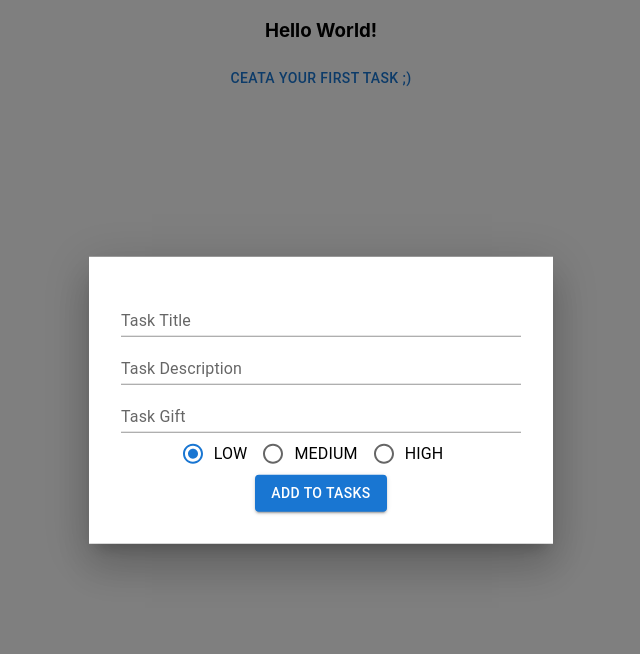
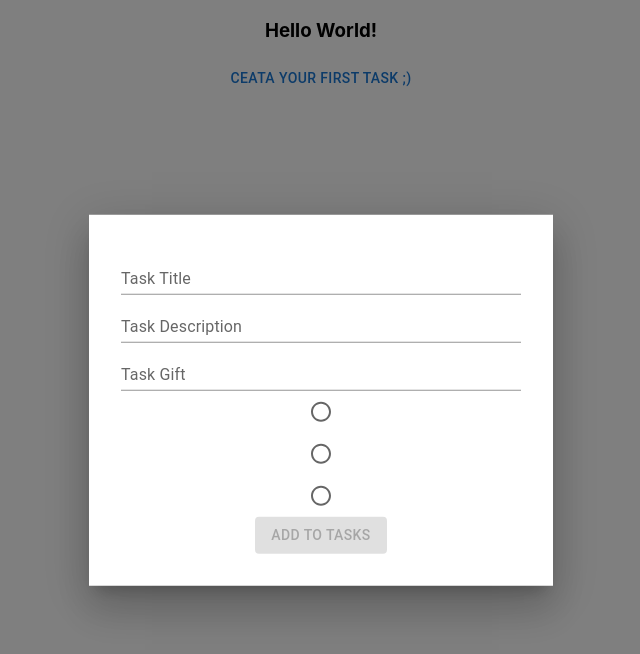
Before and after one commit to alimirzajani-off/todolist, a React (Create React App) app: page / in a window 1280 px wide. Both pictures are taken after a click on the button "CEATA YOUR FIRST TASK ;)". Shown: the top 654 px of the page, without its empty margins (319-959 px from the left). Built offline with nearby package versions, Linux system fonts and the light colour scheme; the HTML template or start-up script is replaced by a standard one.

Commit message:
fix form redux

```diff
--- a/src/containers/addTodo/addTodo.js
+++ b/src/containers/addTodo/addTodo.js
@@ -1,11 +1,11 @@
 import React, { useState, useEffect } from "react";
 import { connect } from "react-redux";
-import { Field, formValues, reduxForm, submit } from "redux-form";
+import { Field, reduxForm } from "redux-form";
 import { fetchtodolist, sendTodo } from "../../action";
 import Box from "@mui/material/Box";
 import Button from "@mui/material/Button";
 import Modal from "@mui/material/Modal";
-import { FormControlLabel, Radio, RadioGroup, TextField } from "@mui/material";
+import { Radio, RadioGroup, TextField } from "@mui/material";
 import { v4 as uuidv4 } from "uuid";
 import "./addTodo.sass";
 
@@ -20,18 +20,39 @@ const style = {
   p: 4,
 };
 
+const renderError = ({ error, touched }) => {
+  if (touched && error) {
+    return <div>{error}</div>;
+  }
+};
+
+const renderInput = ({ input, meta, label, type }) => {
+  return (
+    <>
+      <TextField label={label} variant="standard" type={type} {...input} />
+      <div>{renderError(meta)}</div>
+    </>
+  );
+};
+
+const renderRadioGroup = ({ input, ...rest }) => (
+  <RadioGroup
+    {...input}
+    {...rest}
+    valueSelected={input.value}
+    onChange={(event, value) => input.onChange(value)}
+  />
+);
+
+const onSubmit = (values) => {
+  console.log(values);
+};
+
 const AddTodo = (props) => {
   const [open, setOpen] = useState(false);
   const [TaskList, setTaskList] = useState();
-  const [TaskTitle, setTaskTitle] = useState("");
-  const [TaskDescription, setTaskDescription] = useState("");
-  const [TaskGift, setTaskGift] = useState("");
-  const [TaskLevel, setTaskLevel] = useState("low");
   const handleOpen = () => setOpen(true);
   const handleClose = () => setOpen(false);
-  const handleTaskLevel = (e) => {
-    setTaskLevel(e.target.value);
-  };
 
   useEffect(() => {
     setTodoList();
@@ -42,46 +63,16 @@ const AddTodo = (props) => {
     setTaskList(props.TodoList);
   };
 
-  const controlProps = (item) => ({
-    checked: TaskLevel === item,
-    onChange: handleTaskLevel,
-    value: item,
-  });
-
-  const renderError = ({ error, touched }) => {
-    if (touched && error) {
-      return <div>{error}</div>;
-    }
-  };
-
-  const renderField = ({ input, label, meta, type }) => {
-    console.log(input);
-    return (
-      <div>
-        <div className="">
-          <TextField label={label} variant="standard" type={type} />
-        </div>
-        <div>{renderError(meta)}</div>
-      </div>
-    );
-  };
-
   const handleSendTask = () => {
-    const Task = {};
-    Task.title = TaskTitle;
-    Task.description = TaskDescription;
-    Task.gift = TaskGift;
-    Task.level = TaskLevel;
+    const Task = { ...props.formValue.values };
     Task.status = false;
     Task.id = uuidv4();
     TaskList.push(Task);
     props.sendTodo(TaskList);
     setOpen(false);
-    setTaskTitle("");
-    setTaskDescription("");
-    setTaskGift("");
   };
-  const { handleSubmit, pristine, reset, submitting } = props;
+
+  const { handleSubmit, valid } = props;
   return (
     <div>
       <Button onClick={handleOpen}>{props.btnText}</Button>
@@ -91,57 +82,42 @@ const AddTodo = (props) => {
         aria-labelledby="modal-modal-title"
         aria-describedby="modal-modal-description"
       >
-        <Box component="form" sx={style} noValidate autoComplete="off">
-          <form onSubmit={handleSubmit}>
+        <Box component="form" sx={style} onSubmit={handleSubmit}>
           <div className="add-form-text">
-              <TextField
+            <Field
               label="Task Title"
               name="title"
               type="text"
-                // component={renderField}
-                onChange={(e) => setTaskTitle(e.target.value)}
-                variant="standard"
+              component={renderInput}
             />
-              <TextField
+            <Field
               label="Task Description"
               name="description"
               type="text"
-                // component={renderField}
-                onChange={(e) => setTaskDescription(e.target.value)}
-                variant="standard"
+              component={renderInput}
             />
-              <TextField
+            <Field
               label="Task Gift"
               name="gift"
               type="text"
-                // component={renderField}
-                onChange={(e) => setTaskGift(e.target.value)}
-                variant="standard"
+              component={renderInput}
             />
-            </div>
-            <RadioGroup className="add-form-radio">
-              <FormControlLabel
-                value="low"
-                control={<Radio {...controlProps("low")} />}
-                label="LOW"
-              />
-              <FormControlLabel
-                value="medium"
-                control={<Radio {...controlProps("medium")} />}
-                label="MEDIUM"
-              />
-              <FormControlLabel
-                value="high"
-                control={<Radio {...controlProps("high")} />}
-                label="HIGH"
-              />
-            </RadioGroup>
+            <Field name="level" component={renderRadioGroup}>
+              <Radio value="low" label="Low" />
+              <Radio value="medium" label="Medium" />
+              <Radio value="high" label="High" />
+            </Field>
             <div className="add-form-submit-btn">
-              <Button variant="contained" onClick={() => handleSendTask()}>
+              <Button
+                variant="contained"
+                type="submit"
+                disabled={!valid}
+                onClick={(e) => handleSendTask()}
+              >
                 Add To Tasks
               </Button>
             </div>
-          </form>
+          </div>
         </Box>
       </Modal>
     </div>
@@ -149,7 +125,7 @@ const AddTodo = (props) => {
 };
 
 const mapStateToProps = (state) => {
-  return { TodoList: state.ToDoList };
+  return { TodoList: state.ToDoList, formValue: state.form.AddTodo };
 };
 
 const validate = (values) => {
@@ -168,5 +144,6 @@ const validate = (values) => {
 
 export default reduxForm({
   form: "AddTodo",
+  onSubmit,
   validate,
 })(connect(mapStateToProps, { fetchtodolist, sendTodo })(AddTodo));
--- a/src/containers/todoList/todoList.js
+++ b/src/containers/todoList/todoList.js
@@ -55,7 +55,7 @@ const TodoList = (props) => {
     return props.TodoList.map((item) => {
       if (item.status == false) {
         return (
-          <div key={item.id}>
+          <div>
             <div className="todo-item" onClick={() => setId(item.id)}>
               <TodoDetail
                 id={Id}
--- a/src/service.js
+++ b/src/service.js
@@ -16,7 +16,6 @@ export const SET = (Task) => {
 
 export const DELETE = (Task, index) => {
   return new Promise((resolve, reject) => {
-    console.log(Task, "hi", index);
     if (index > -1) {
       Task.splice(index, 1);
       localStorage.setItem("todolist", JSON.stringify(Task));
```
Lines whose indentation alone changed are shown as unchanged.
